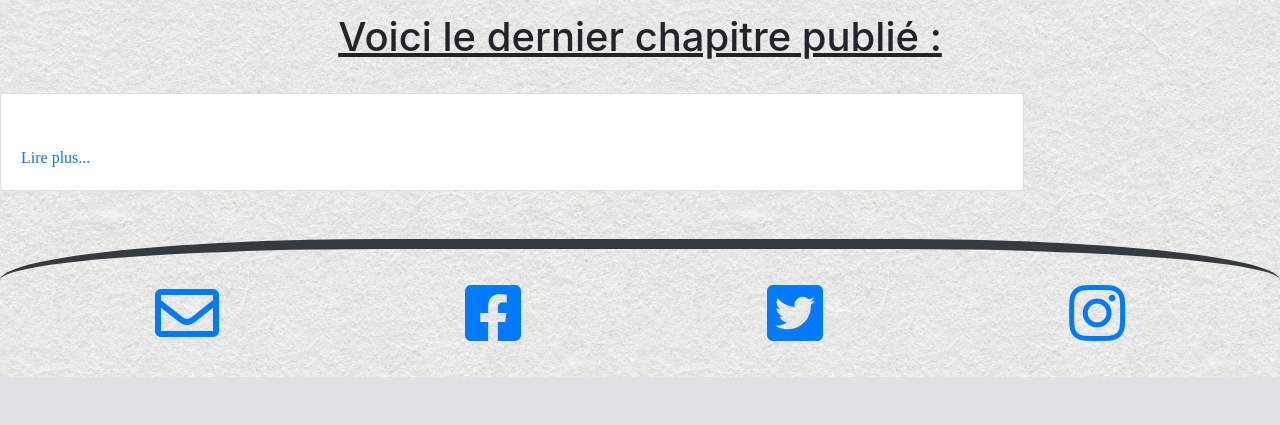
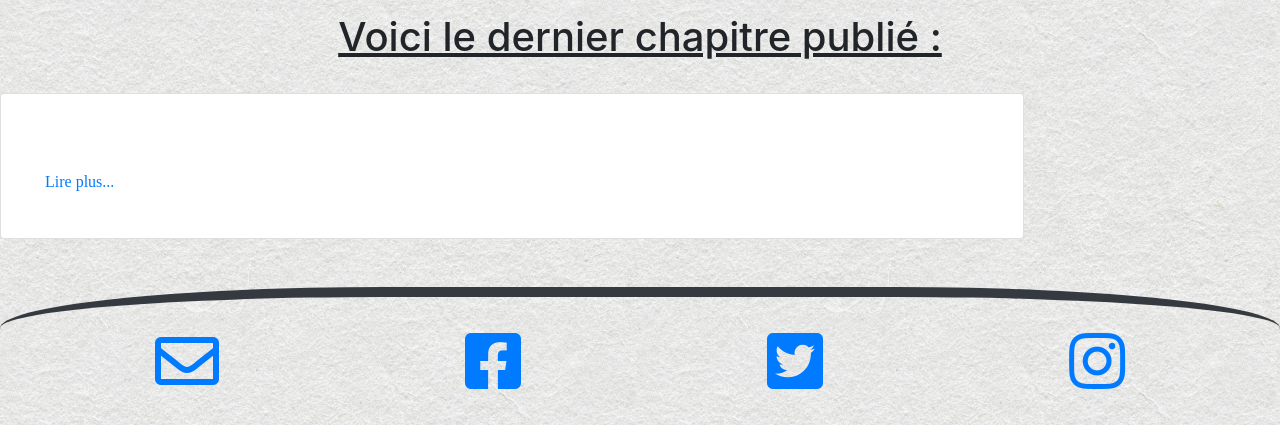
Before and after one commit to valentinantoin/Blog-Jean-Forteroche, a PHP site: template src/views/home.twig in a window 1280 px wide. Shown: the part 767-1192 px from the top of the page. Before the commit the page ends 1144 px from the top, so only its background shows below. Run offline with PHP 8.4, Linux system fonts and the light colour scheme; the template is opened without the code that fills it, so the values that code supplies are empty; some libraries are stand-ins or nearby versions; some web fonts are replaced.

Commit message:
Fix style

```diff
--- a/public/css/style.css
+++ b/public/css/style.css
@@ -11,6 +11,12 @@ body {
 
 main {
     padding-top: 3rem;
+    justify-content: center;
+}
+
+section {
+    justify-content: center;
+    margin: 1.5rem;
 }
 
 p {
```
